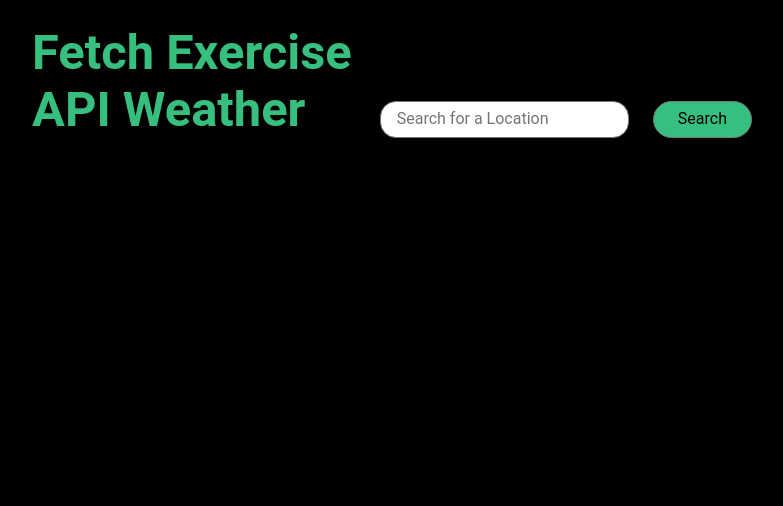
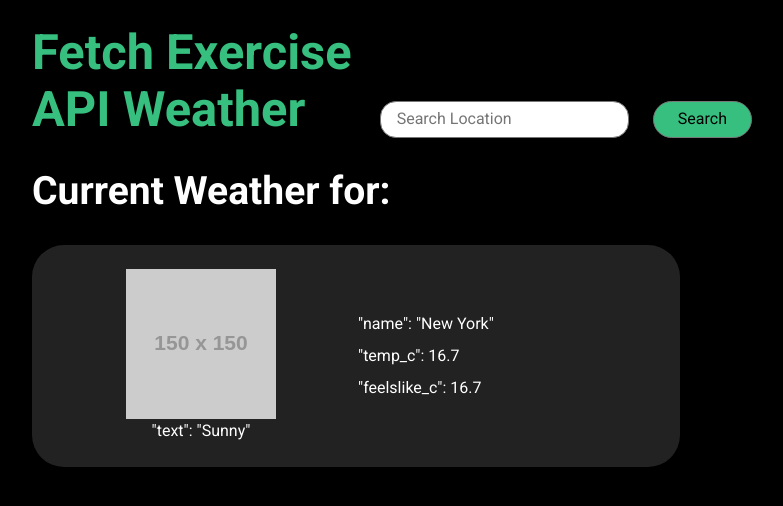
Before and after one commit to sous0049/weather-app-sample, a plain HTML site: page index.html in a window 1280 px wide. Shown: the whole page, without its empty margins (248-1031 px from the left). Drawn offline with Linux system fonts and the light colour scheme; placeholder pictures from the web are drawn by us.

Commit message:
Add HTML with static data

```diff
--- a/index.html
+++ b/index.html
@@ -5,6 +5,12 @@
     <meta name="viewport" content="width=device-width, initial-scale=1.0" />
     <title>Fetch API Weather Exercise</title>
     <link rel="stylesheet" href="./css/main.css" />
+    <link rel="preconnect" href="https://fonts.googleapis.com" />
+    <link rel="preconnect" href="https://fonts.gstatic.com" crossorigin />
+    <link
+      href="https://fonts.googleapis.com/css2?family=Roboto:ital,wght@0,400;0,700;1,400;1,700&display=swap"
+      rel="stylesheet"
+    />
     <script type="module" src="./js/main.js"></script>
   </head>
   <body class="weatherApp">
@@ -12,11 +18,7 @@
       <header class="masthead">
         <h1>Fetch Exercise <span>API Weather</span></h1>
         <div class="weatherApp__input container--text">
-          <input
-            type="text"
-            id="locationInput"
-            placeholder="Search for a Location"
-          />
+          <input type="text" id="locationInput" placeholder="Search Location" />
           <button class="btn btn--secondary btn--add" id="searchButton">
             Search
           </button>
@@ -24,7 +26,7 @@
       </header>
       <main>
         <div id="weather" class="container--text">
-          <!-- <h2>Current Weather for:</h2>
+          <h2>Current Weather for:</h2>
           <div class="weatherApp__card card">
             <div class="card__condition">
               <img src="https://via.placeholder.com/150" alt="Weather Icon" />
@@ -35,7 +37,7 @@
               <p>"temp_c": 16.7</p>
               <p>"feelslike_c": 16.7</p>
             </div>
-          </div> -->
+          </div>
         </div>
       </main>
     </div>
```
